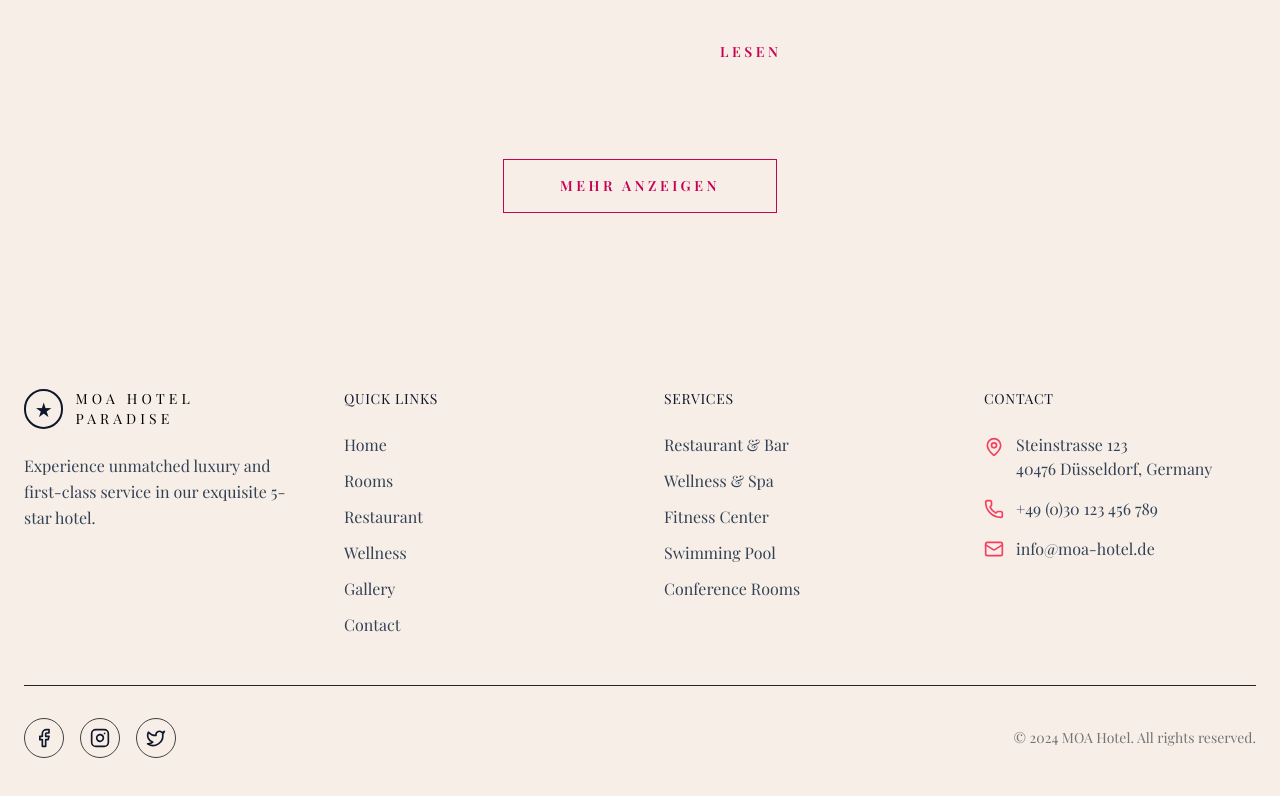
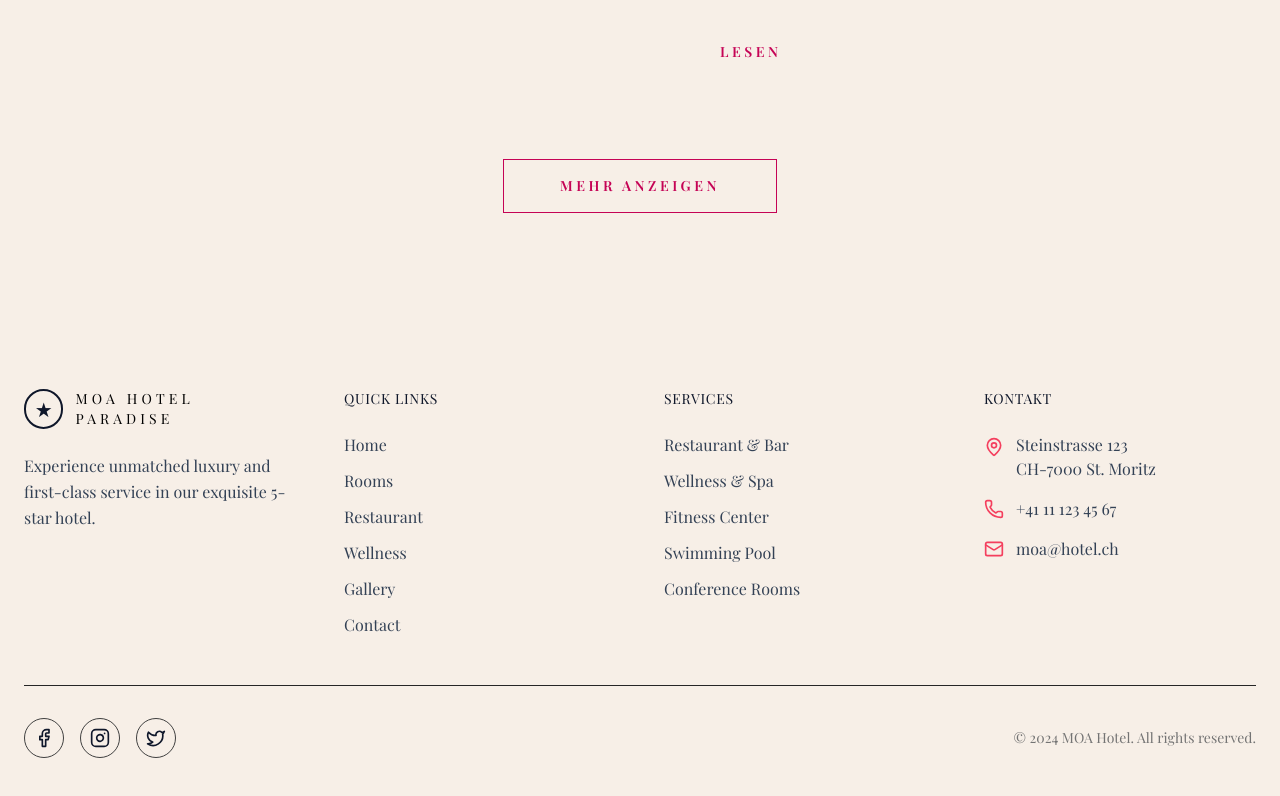
Before and after one commit to MOA-PROJEKT/final-hotel-project, a React (Vite) app in the folder frontend/vite-project/: page / in a window 1280 px wide. Shown: the part 7284-8080 px from the top of the page. Built offline with nearby package versions, Linux system fonts and the light colour scheme; no server answers.

Commit message:
Kontaktseite bearbeitet

```diff
--- a/frontend/vite-project/src/components/layout/Footer.jsx
+++ b/frontend/vite-project/src/components/layout/Footer.jsx
@@ -119,7 +119,7 @@ export default function Footer() {
               <li className="flex items-center gap-3">
                 <Phone className="w-5 h-5 text-rose-500 flex-shrink-0" />
                 <a
-                  href="tel:+49301234567"
+                  href="tel:+41 11 123 45 67"
                   className="text-slate-700 hover:text-rose-500 transition-colors"
                 >
                   {t("contact.phone")}
@@ -129,7 +129,7 @@ export default function Footer() {
               <li className="flex items-center gap-3">
                 <Mail className="w-5 h-5 text-rose-500 flex-shrink-0" />
                 <a
-                  href="mailto:info@moa-hotel.de"
+                  href="mailto:moa@hotel.ch"
                   className="text-slate-700 hover:text-rose-500 transition-colors"
                 >
                   {t("contact.email")}
--- a/frontend/vite-project/src/locales/de/footer.json
+++ b/frontend/vite-project/src/locales/de/footer.json
@@ -22,9 +22,9 @@
   "contact": {
     "title": "Kontakt",
     "addressLine1": "Steinstrasse 123",
-    "addressLine2": "40476 Düsseldorf, Deutschland",
-    "phone": "+49 (0)30 123 456 789",
-    "email": "info@moa-hotel.de"
+    "addressLine2": "CH-7000 St. Moritz",
+    "phone": "+41 11 123 45 67",
+    "email": "moa@hotel.ch"
   },
   "copyright": "© 2024 MOA Hotel. Alle Rechte vorbehalten."
 }
--- a/frontend/vite-project/src/locales/en/footer.json
+++ b/frontend/vite-project/src/locales/en/footer.json
@@ -20,11 +20,11 @@
     }
   },
   "contact": {
-    "title": "Contact",
+   "title": "Kontakt",
     "addressLine1": "Steinstrasse 123",
-    "addressLine2": "40476 Düsseldorf, Germany",
-    "phone": "+49 (0)30 123 456 789",
-    "email": "info@moa-hotel.de"
+    "addressLine2": "CH-7000 St. Moritz",
+    "phone": "+41 11 123 45 67",
+    "email": "moa@hotel.ch"
   },
   "copyright": "© 2024 MOA Hotel. All rights reserved."
 }
--- a/frontend/vite-project/src/pages/Kontakt.jsx
+++ b/frontend/vite-project/src/pages/Kontakt.jsx
@@ -23,21 +23,8 @@ const SALES_CONTACTS = [
     address: 'Musterstrasse 10',
     phone: '+41 81 000 00 00',
     email: 'sales@hotel.ch',
-  },
-  {
-    id: 4,
-    title: 'Firma 4',
-    address: 'Musterstrasse 10',
-    phone: '+41 81 000 00 00',
-    email: 'sales@hotel.ch',
-  },
-  {
-    id: 5,
-    title: 'Firma 5',
-    address: 'Musterstrasse 10',
-    phone: '+41 81 000 00 00',
-    email: 'sales@hotel.ch',
-  },
+  }
+
 ]
 
 export default function Kontakt() {
@@ -79,7 +66,7 @@ export default function Kontakt() {
               <p>
                 Via Musterstrasse 11
                 <br />
-                CH-7500 St. Moritz
+                CH-7000 St. Moritz
               </p>
             </div>
 
@@ -87,16 +74,16 @@ export default function Kontakt() {
               <p className="font-medium text-[#b38b4d] uppercase tracking-[0.2em]">
                 Telefon
               </p>
-              <p className="mb-4 text-base">+41 81 123 70 00</p>
+              <p className="mb-4 text-base">+41 11 123 45 67</p>
 
               <p className="font-medium text-[#b38b4d] uppercase tracking-[0.2em]">
                 E-Mail
               </p>
               <a
-                href="mailto:info@hotel.ch"
+                href="mailto:moa@hotel.ch"
                 className="text-[#c50355] hover:underline text-base"
               >
-                info@hotel.ch
+                moa@hotel.ch
               </a>
             </div>
           </div>
@@ -150,13 +137,7 @@ export default function Kontakt() {
               tel: '+41 81 836 71 04',
               mail: 'fb@moa-hotel.ch',
             },
-            {
-              name: 'Concierge',
-              person: 'Pascal Huber',
-              title: 'Chef Concierge',
-              tel: '+41 81 836 71 05',
-              mail: 'concierge@moa-hotel.ch',
-            },
+
             {
               name: 'Küche',
               person: 'Daniel Frei',
@@ -171,13 +152,7 @@ export default function Kontakt() {
               tel: '+41 81 836 71 07',
               mail: 'housekeeping@moa-hotel.ch',
             },
-            {
-              name: 'Technik',
-              person: 'Oliver Tanner',
-              title: 'Chief Engineer',
-              tel: '+41 81 836 71 08',
-              mail: 'technik@moa-hotel.ch',
-            },
+
             {
               name: 'Spa',
               person: 'Natalie Schwarz',
@@ -253,23 +228,7 @@ export default function Kontakt() {
           ))}
         </div>
 
-        <div className="flex justify-center">
-          <div className="w-80 bg-white p-10 rounded-2xl shadow-md min-h-[350px] flex flex-col justify-between items-center text-center">
-            <div className="space-y-3 flex flex-col items-center">
-              <h3 className="text-2xl font-semibold text-[#b38b4d] mb-2">
-                Presse 4
-              </h3>
-              <p>Adresse Musterstrasse 5</p>
-              <p>Tel: +41 81 000 00 00</p>
-            </div>
-            <a
-              href="mailto:presse@hotel.ch"
-              className="mt-6 text-[#c50355] font-medium hover:underline"
-            >
-              presse@hotel.ch
-            </a>
-          </div>
-        </div>
+
       </section>
 
       {/* HOTEL KONTAKT – FORMULAR */}
```
